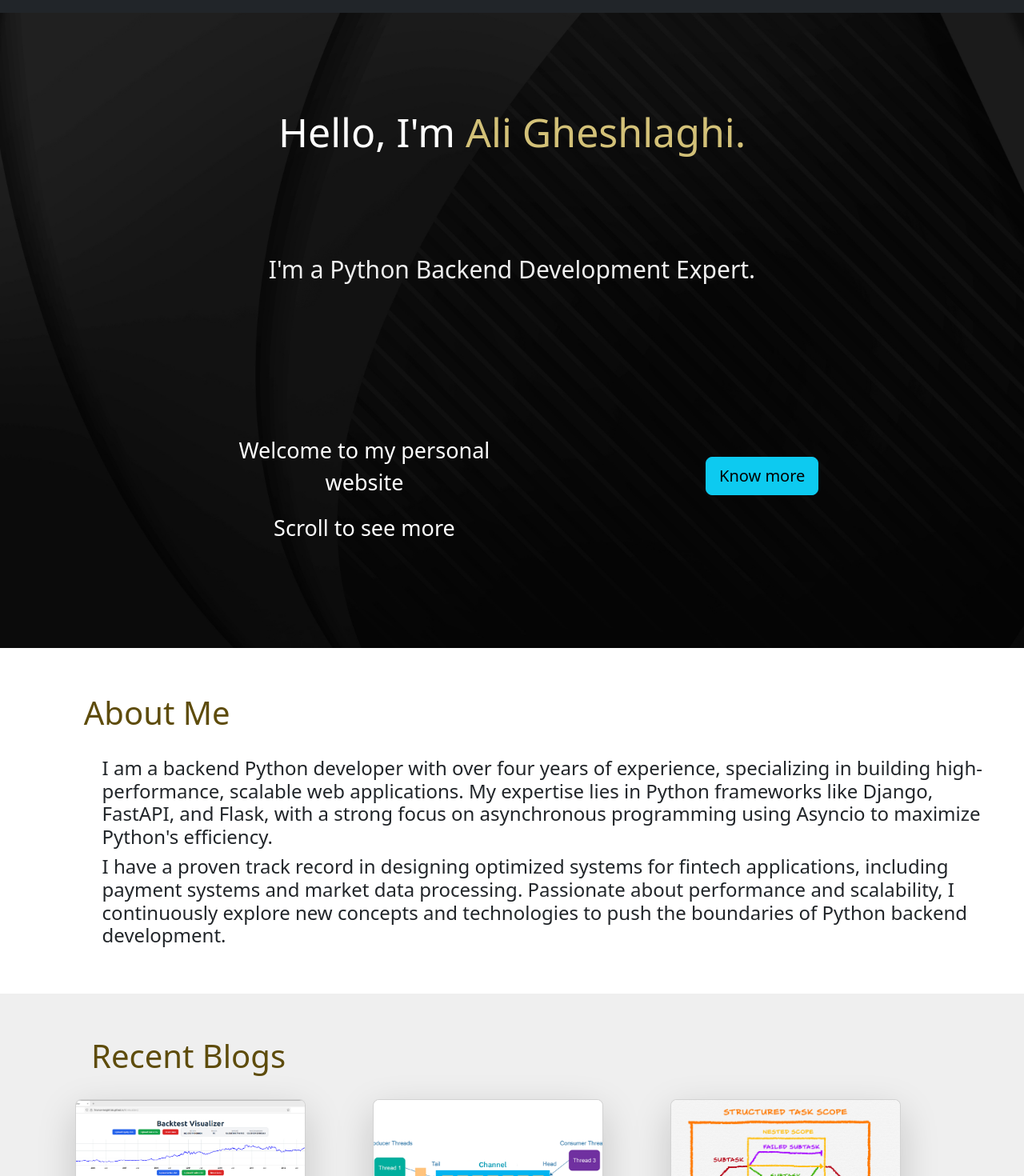
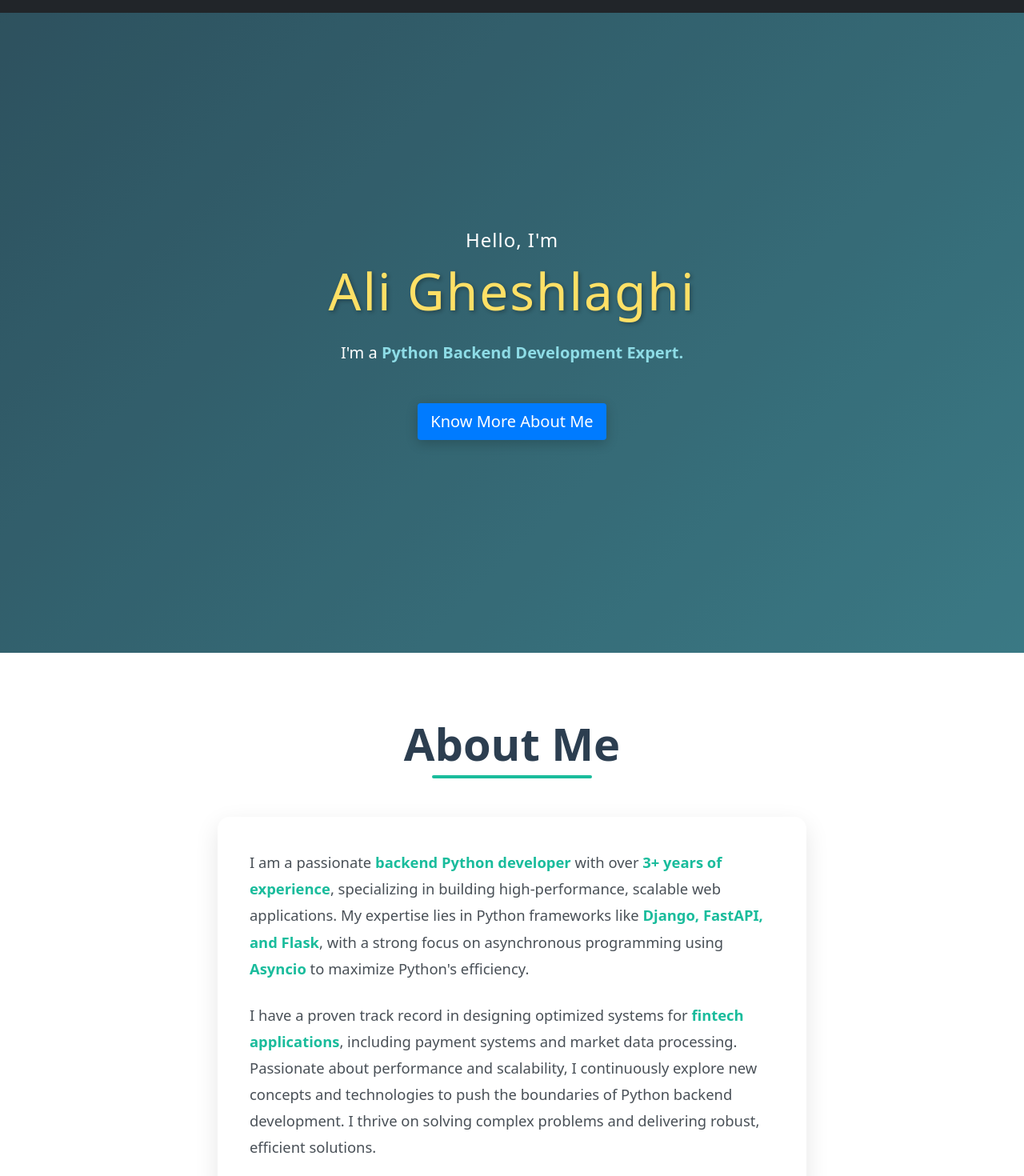
Before and after one commit to aligheshlaghi97/aligheshlaghi97.github.io, a React (Create React App) app: page /#/ in a window 1280 px wide. Shown: the part 40-1510 px from the top of the page at 80% size. Built offline with nearby package versions, Linux system fonts and the light colour scheme.

Commit message:
feat: designed more beautiful welcome and about pages

```diff
--- a/src/components/AboutSection.tsx
+++ b/src/components/AboutSection.tsx
@@ -1,57 +1,85 @@
-import React, { useEffect, useRef, useState } from "react";
-import { Container, Row } from "react-bootstrap";
+import React, { useEffect, useRef, useState, JSX } from "react";
+import { Container, Row, Col } from "react-bootstrap";
 import "../styles/AboutSection.css";
+import "bootstrap/dist/css/bootstrap.min.css";
 
-const AboutSection = () => {
-  const textRef = useRef<HTMLDivElement | null>(null);
+const AboutSection = (): JSX.Element => {
+  const sectionRef = useRef<HTMLDivElement | null>(null);
   const [isVisible, setIsVisible] = useState(false);
 
+  // Function to calculate years of experience dynamically
+  const calculateExperience = (startYear: number): number => {
+    const currentYear = new Date().getFullYear();
+    return currentYear - startYear;
+  };
+
+  const yearsOfExperience = calculateExperience(2021);
+
   useEffect(() => {
-    if (!textRef.current) return;
+    if (!sectionRef.current) return;
+
+    const observerOptions = {
+      root: null,
+      rootMargin: "0px",
+      threshold: 0.2,
+    };
 
     const observer = new IntersectionObserver((entries) => {
       entries.forEach((entry) => {
-        if (entry.isIntersecting) {
+        if (entry.isIntersecting && !isVisible) {
           setIsVisible(true);
         }
       });
-    });
+    }, observerOptions);
 
-    observer.observe(textRef.current);
+    observer.observe(sectionRef.current);
 
     return () => {
-      observer.disconnect();
+      if (observer) {
+        observer.disconnect();
+      }
     };
-  }, []);
+  }, [isVisible]);
 
   return (
-    <Container
-      className={`${isVisible ? "animate-fade-in" : ""}`}
-      ref={textRef}
+    <div
+      ref={sectionRef}
       id="/#about"
+      className={`about-section-container ${isVisible ? "animate-in" : ""}`}
     >
-      <Row>
-        <div className="container-header-about-me">
-          <h1>About Me</h1>
-        </div>
-        <div className="container-about-me">
-          <h4>
-            I am a backend Python developer with over four years of experience,
-            specializing in building high-performance, scalable web
-            applications. My expertise lies in Python frameworks like Django,
-            FastAPI, and Flask, with a strong focus on asynchronous programming
-            using Asyncio to maximize Python's efficiency.
-          </h4>
-          <h4>
-            I have a proven track record in designing optimized systems for
-            fintech applications, including payment systems and market data
-            processing. Passionate about performance and scalability, I
-            continuously explore new concepts and technologies to push the
-            boundaries of Python backend development.
-          </h4>
-        </div>
-      </Row>
-    </Container>
+      <Container>
+        <Row className="justify-content-center mb-5">
+          <Col xs={12} md={10} lg={8} className="text-center">
+            <h1 className="section-title">About Me</h1>
+
+          </Col>
+        </Row>
+        <Row className="justify-content-center">
+          <Col xs={12} md={10} lg={8}>
+            <div className="about-content-card">
+              <p className="about-paragraph">
+                I am a passionate <span className="highlight-text">backend Python developer</span> with
+                over <span className="highlight-text">{yearsOfExperience}+ years of experience</span>,
+                specializing in building high-performance, scalable web
+                applications. My expertise lies in Python frameworks like
+                <span className="highlight-text"> Django, FastAPI, and Flask</span>,
+                with a strong focus on asynchronous programming using
+                <span className="highlight-text"> Asyncio</span> to maximize Python's efficiency.
+              </p>
+              <p className="about-paragraph">
+                I have a proven track record in designing optimized systems for
+                <span className="highlight-text"> fintech applications</span>, including payment
+                systems and market data processing. Passionate about
+                performance and scalability, I continuously explore new concepts
+                and technologies to push the boundaries of Python backend
+                development. I thrive on solving complex problems and delivering
+                robust, efficient solutions.
+              </p>
+            </div>
+          </Col>
+        </Row>
+      </Container>
+    </div>
   );
 };
 
--- a/src/components/BlogsSection.tsx
+++ b/src/components/BlogsSection.tsx
@@ -20,7 +20,7 @@ const BlogsSection = () => {
         <Row>
           <h1 className="header-blogs">Recent Blogs</h1>
         </Row>
-
+        <Row className="container-blogs">
         <div className="blog-grid">
           {blogs.map((blog: blogRecord) => (
             <div key={blog.id} className="card card-section shadow-lg">
@@ -39,6 +39,7 @@ const BlogsSection = () => {
             </div>
           ))}
         </div>
+        </Row>
       </Container>
     </div>
   );
--- a/src/components/WelcomeSection.tsx
+++ b/src/components/WelcomeSection.tsx
@@ -4,68 +4,62 @@ import "../styles/WelcomeSection.css";
 import "bootstrap/dist/css/bootstrap.min.css";
 
 const WelcomeSection = (): JSX.Element => {
-  const textRef = useRef(null);
-  const [isVisible, setIsVisible] = useState(false);
+  const headingRef = useRef(null);
+  const introRef = useRef(null);
+  const buttonRef = useRef(null);
+  const [elementsVisible, setElementsVisible] = useState(false);
 
   useEffect(() => {
-    if (!textRef.current) return;
+    const observerOptions = {
+      root: null,
+      rootMargin: "0px",
+      threshold: 0.5,
+    };
+
     const observer = new IntersectionObserver((entries) => {
       entries.forEach((entry) => {
         if (entry.isIntersecting) {
-          setIsVisible(true);
+          setElementsVisible(true);
+          observer.disconnect();
         }
       });
-    });
+    }, observerOptions);
 
-    observer.observe(textRef.current);
+    if (headingRef.current) observer.observe(headingRef.current);
 
     return () => {
-      observer.disconnect();
+      if (observer) {
+        observer.disconnect();
+      }
     };
   }, []);
 
   return (
-    <div className="background-landing-page" id="/#home">
-      <Container className="container">
-        <Col>
-          <Row className="hi-name-text">
+    <div className="welcome-section-hero d-flex align-items-center justify-content-center text-center" id="/#home">
+      <Container>
+        <Row className="justify-content-center">
+          <Col md={10} lg={8}>
             <div
-              className={`${isVisible ? "animate-fade-in" : ""}`}
-              ref={textRef}
+              ref={headingRef}
+              className={`hero-content ${elementsVisible ? "is-visible" : ""}`}
             >
-              <div className="hello-text">
-                <p>
-                  Hello, I'm
-                  <span className="first-last-name"> Ali Gheshlaghi.</span>
-                </p>
-              </div>
-              <p className="intro-text">
-                I'm a Python Backend Development Expert.
+              <p className="hello-text">Hello, I'm</p>
+              <h1 className="display-3 first-last-name mb-4">
+                <span className="name-highlight">Ali Gheshlaghi</span>
+              </h1>
+              <p className="lead intro-text mb-5">
+                I'm a <span className="expertise-highlight">Python Backend Development Expert.</span>
               </p>
+              <Button
+                ref={buttonRef}
+                variant="primary"
+                size="lg"
+                href="#/#about"
+                className="know-more-button animate-button"
+              >
+                Know More About Me
+              </Button>
             </div>
-          </Row>
-        </Col>
-        <Row>
-          <Col className="welcome-text">
-            <div
-              className={`${isVisible ? "animate-fade-in" : ""}`}
-              ref={textRef}
-            >
-              <div className="know-more-rows">
-                <p>Welcome to my personal website</p>
-                <p>Scroll to see more</p>
-              </div>
-            </div>
-          </Col>
-          <Col>
-            <Button
-              variant="info"
-              className="know-more-button"
-              size="lg"
-              href="#/#about"
-            >
-              Know more
-            </Button>
           </Col>
         </Row>
       </Container>
--- a/src/styles/AboutSection.css
+++ b/src/styles/AboutSection.css
@@ -1,72 +1,113 @@
-.about-section {
-  background-color: #f2f2f2;
-  padding: 40px;
+.about-section-container {
+  padding: 80px 0;
+  background-color: #ffffff;
+  color: #343a40;
+  overflow: hidden;
+  transition: opacity 0.8s ease-out, transform 0.8s ease-out;
+  opacity: 0;
+  transform: translateY(30px);
 }
 
-.container-header-about-me {
-  margin-top: 5%;
-  margin-left: 2%;
-  color: #5e4c0b;
+.about-section-container.animate-in {
+  opacity: 1;
+  transform: translateY(0);
 }
 
-.container-header-my-skills {
-  margin-top: 0%;
-  margin-left: 3%;
+.section-title {
+  font-size: 3.5rem;
+  font-weight: 700;
+  color: #2c3e50;
+  margin-bottom: 10px;
+  position: relative;
+  display: inline-block;
 }
 
-.container-about-me {
-  margin-top: 2%;
-  margin-left: 4%;
+.section-title::after {
+  content: "";
+  position: absolute;
+  left: 50%;
+  bottom: -10px;
+  transform: translateX(-50%);
+  width: 200px;
+  height: 4px;
+  background-color: #1abc9c;
+  border-radius: 2px;
 }
 
-.skills-ul {
-  list-style-type: none;
-  padding-left: 0;
-  font-size: 24px;
+.section-subtitle {
+  font-size: 1.25rem;
+  color: #6c757d;
+  margin-bottom: 40px;
 }
 
-.experience {
-  margin-top: 50px;
+.about-content-card {
+  background-color: #ffffff;
+  border-radius: 15px;
+  padding: 40px;
+  box-shadow: 0 10px 30px rgba(0, 0, 0, 0.1);
+  line-height: 1.8;
 }
 
-.skills-section {
-  font-size: 20px;
-  align-items: center;
-  flex: 1 1 auto;
+.about-paragraph {
+  font-size: 1.15rem;
+  margin-bottom: 25px;
+  color: #495057;
 }
 
-.skills-rows {
-  /*justify-content: center;*/
-  display: flex;
-  -ms-text-justify: inherit;
-  margin-top: 50px;
+.about-paragraph:last-child {
+  margin-bottom: 0;
 }
 
-.animate-fade-in {
-  opacity: 0;
-  animation: fade-in 2s forwards;
+.highlight-text {
+  font-weight: 600;
+  color: #1abc9c;
 }
 
-@keyframes fade-in {
-  from {
-    opacity: 0;
+@media (max-width: 992px) {
+  .section-title {
+    font-size: 3rem;
   }
-  to {
-    opacity: 1;
+  .about-content-card {
+    padding: 30px;
+  }
+  .about-paragraph {
+    font-size: 1.1rem;
   }
 }
 
-.circle-custom {
-  width: 300px;
-  height: 300px;
-  border-radius: 300px;
-  background-color: #d3c178;
-  font-size: 20px;
-  align-items: center;
-  text-align: center;
-  margin-left: 18%;
+@media (max-width: 768px) {
+  .about-section-container {
+    padding: 60px 0;
+  }
+  .section-title {
+    font-size: 2.5rem;
+  }
+  .section-subtitle {
+    font-size: 1.1rem;
+  }
+  .about-content-card {
+    padding: 25px;
+  }
+  .about-paragraph {
+    font-size: 1rem;
+  }
 }
 
-.skills-list {
-  margin-top: 40px;
+@media (max-width: 576px) {
+  .section-title {
+    font-size: 2rem;
+  }
+  .section-title::after {
+    width: 60px;
+    bottom: -8px;
+  }
+  .section-subtitle {
+    font-size: 1rem;
+  }
+  .about-content-card {
+    padding: 20px;
+  }
+  .about-paragraph {
+    font-size: 0.95rem;
+  }
 }
--- a/src/styles/BlogsSection.css
+++ b/src/styles/BlogsSection.css
@@ -94,10 +94,64 @@ section {
 }
 
 .header-blogs {
-  margin-left: 20px;
   margin-top: 30px;
   margin-bottom: 30px;
-  color: #5e4c0b;
+  color: #2c3e50;
+  margin-right: auto;
+  margin-left: auto;
+  width: fit-content;
+
+  /* Properties for big text (already good) */
+  font-size: 3.5rem; /* Large font size */
+  font-weight: 700;  /* Bold */
+
+  /* Properties for underline effect, mirroring About Me's section-title */
+  position: relative; /* Essential for positioning the ::after pseudo-element */
+  display: inline-block; /* Allows positioning of the underline relative to text width */
+}
+
+/* The magic for the underline */
+.header-blogs::after {
+  content: "";
+  position: absolute;
+  left: 50%; /* Start in the middle */
+  bottom: -10px; /* Position below the text */
+  transform: translateX(-50%); /* Center horizontally */
+  width: 200px; /* Width of the underline */
+  height: 4px; /* Thickness of the underline */
+  background-color: #1abc9c; /* Accent color - use the same as your About Me section */
+  border-radius: 2px; /* Slightly rounded ends for the underline */
+}
+
+/* Responsive Adjustments for the header-blogs (similar to About Me) */
+@media (max-width: 992px) {
+  .header-blogs {
+    font-size: 3rem;
+  }
+}
+
+@media (max-width: 768px) {
+  .header-blogs {
+    font-size: 2.5rem;
+    margin-top: 25px; /* Adjust spacing for smaller screens */
+    margin-bottom: 25px;
+  }
+  .header-blogs::after {
+    width: 70px; /* Adjust underline width for smaller screens */
+    bottom: -8px;
+  }
+}
+
+@media (max-width: 576px) {
+  .header-blogs {
+    font-size: 2rem;
+    margin-top: 20px;
+    margin-bottom: 20px;
+  }
+  .header-blogs::after {
+    width: 60px; /* Further adjust underline width */
+    bottom: -6px;
+  }
 }
 
 .nav-btn-custom {
--- a/src/styles/WelcomeSection.css
+++ b/src/styles/WelcomeSection.css
@@ -1,85 +1,141 @@
-.container {
-  margin: 0 auto;
+.welcome-section-hero {
+  min-height: 100vh;
+  background: linear-gradient(135deg, #2c3e50, #4ca1af);
+  color: #ffffff;
+  display: flex;
+  align-items: center;
+  justify-content: center;
+  text-align: center;
+  position: relative;
+  overflow: hidden;
 }
 
-.skills ul {
-  list-style-type: none;
+.welcome-section-hero::before {
+  content: "";
+  position: absolute;
+  top: 0;
+  left: 0;
+  right: 0;
+  bottom: 0;
+  background: rgba(0, 0, 0, 0.2);
+  z-index: 1;
 }
 
-.experience {
-  margin-top: 20px;
+.welcome-section-hero .container {
+  z-index: 2;
+  position: relative;
 }
 
-.hi-name-text {
-  font-size: 50px;
-  text-align: center;
-  color: #ffffff;
-  margin-bottom: 15%;
-  margin-top: 50%;
+.hero-content {
+  opacity: 0;
+  transform: translateY(20px);
+  transition: opacity 1s ease-out, transform 1s ease-out;
+  padding: 2rem;
+  border-radius: 10px;
+}
+
+.hero-content.is-visible {
+  opacity: 1;
+  transform: translateY(0);
 }
 
 .hello-text {
-  margin-bottom: 10%;
-  margin-top: 10%;
-}
-
-.welcome-text {
-  font-size: 27px;
-  text-align: center;
-  color: #ffffff;
-  margin-top: 30%;
-  margin-bottom: 10%;
-  margin-right: -5%;
+  font-size: 1.5rem;
+  font-weight: 300;
+  margin-bottom: 0.5rem;
+  letter-spacing: 1px;
 }
 
 .first-last-name {
-  font-size: 50px;
-  text-align: center;
-  color: #d3c178;
-  margin-top: 30%;
-  margin-bottom: 10%;
+  font-weight: 700;
+  letter-spacing: 2px;
+  text-shadow: 2px 2px 5px rgba(0, 0, 0, 0.3);
+}
+
+.name-highlight {
+  color: #ffe066;
 }
 
 .intro-text {
-  font-size: 30px;
-  text-align: center;
-  color: #efefef;
+  font-size: 1.8rem;
+  font-weight: 400;
+  margin-bottom: 2.5rem;
+  line-height: 1.5;
 }
 
-.background-landing-page  {
-  height: 100%;
-  width: 100%;
-  opacity: 100%;
-  background-image: url("../media/img/dark-background.jpg");
-  background-position: center;
-  background-repeat: no-repeat;
-  background-size: cover;
+.expertise-highlight {
+  color: #8edce6;
+  font-weight: 600;
 }
 
-.animate-fade-in {
-  opacity: 0;
-  animation: fade-in 2s forwards;
+.know-more-button {
+  padding: 15px 40px;
+  border-radius: 50px;
+  font-size: 1.2rem;
+  font-weight: 600;
+  background-color: #1abc9c;
+  border-color: #1abc9c;
+  transition: background-color 0.3s ease, transform 0.2s ease, box-shadow 0.3s ease;
+  box-shadow: 0 4px 15px rgba(0, 0, 0, 0.2);
 }
 
-@keyframes fade-in {
-  from {
-    opacity: 0;
+.know-more-button:hover {
+  background-color: #16a085;
+  border-color: #16a085;
+  transform: translateY(-3px);
+  box-shadow: 0 8px 20px rgba(0, 0, 0, 0.3);
+}
+
+.know-more-button:active {
+  transform: translateY(0);
+}
+
+@keyframes background-pan {
+  0% {
+    background-position: 0% 50%;
   }
-  to {
-    opacity: 1;
+  50% {
+    background-position: 100% 50%;
+  }
+  100% {
+    background-position: 0% 50%;
   }
 }
 
-.know-more-button {
-  margin-top: 5%;
-  margin-left: 45%;
-  color: #aaaaaa;
-  text-align: -webkit-match-parent;
+.welcome-section-hero {
+  background-size: 200% 200%;
+  animation: background-pan 15s ease infinite;
 }
 
-.know-more-rows{
-  /*justify-content: center;*/
-  /*display: flex;*/
-  -ms-text-justify: inherit;
-  margin-left: 30%;
+@media (max-width: 768px) {
+  .hero-content {
+    padding: 1.5rem;
+  }
+
+  .hello-text {
+    font-size: 1.2rem;
+  }
+
+  .first-last-name {
+    font-size: 2.5rem;
+  }
+
+  .intro-text {
+    font-size: 1.5rem;
+  }
+
+  .know-more-button {
+    padding: 12px 30px;
+    font-size: 1rem;
+  }
 }
+
+@media (max-width: 576px) {
+  .first-last-name {
+    font-size: 2rem;
+  }
+
+  .intro-text {
+    font-size: 1.2rem;
+  }
+}
```
Also changed, not shown: 3 other files (tests, documents, lock files or other folders).
